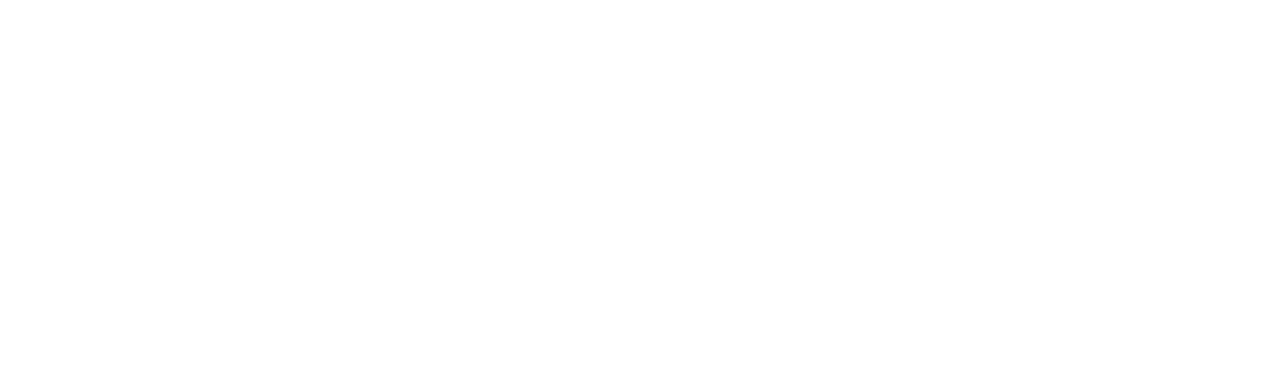
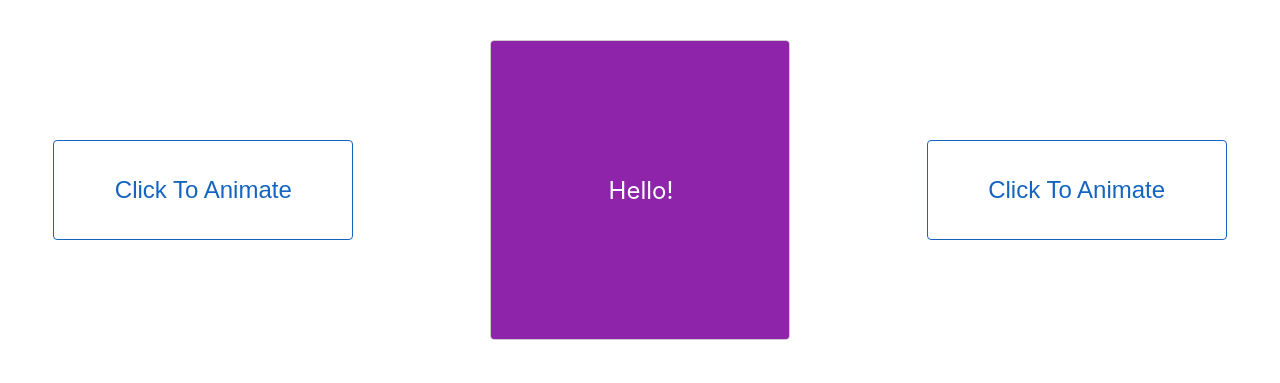
Before and after one commit to cherie-pavicoTsukayama/carousel-slide-animation-test, a plain HTML site: page index.html in a window 1280 px wide. Drawn offline with nearby package versions, Linux system fonts and the light colour scheme.

Commit message:
added the carousel and the animation

```diff
--- a/index.html
+++ b/index.html
@@ -3,9 +3,29 @@
 <head>
   <meta charset="UTF-8">
   <meta name="viewport" content="width=device-width, initial-scale=1.0">
+  <link rel="stylesheet" href="https://maxcdn.bootstrapcdn.com/bootstrap/4.0.0/css/bootstrap.min.css"
+    integrity="sha384-Gn5384xqQ1aoWXA+058RXPxPg6fy4IWvTNh0E263XmFcJlSAwiGgFAW/dAiS6JXm" crossorigin="anonymous">
+    <link rel="stylesheet" href="./styles.css">
   <title>Document</title>
 </head>
 <body>
+  <div class="row">
+    <button id="prev">Click To Animate</button>
+    <div class="major-parent-box">
 
+      <div id="parentBox" class="parent-box">
+        <div class="siblings sibling-one">
+          <span>Hello!</span>
+        </div>
+        <div class="siblings sibling-two">
+          <span>there!</span>
+        </div>
+      </div>
+    </div>
+
+    <button id="next">Click To Animate</button>
+  </div>
+
+  <script src="main.js"></script>
 </body>
 </html>
--- a/main.js
+++ b/main.js
@@ -0,0 +1,12 @@
+const prev = document.getElementById('prev');
+const parentBox = document.getElementById('parentBox');
+const next = document.getElementById('next');
+prev.addEventListener('click', handleClickPrev);
+next.addEventListener('click', handleClickNext);
+function handleClickPrev() {
+  parentBox.classList.add('move-right');
+}
+function handleClickNext() {
+  parentBox.classList.remove('move-right');
+
+}
--- a/styles.css
+++ b/styles.css
@@ -0,0 +1,58 @@
+.major-parent-box {
+  height: 300px;
+  width: 300px;
+  background-color: #fafafa;
+  border: 1px solid #ccc;
+  overflow: hidden;
+  margin: 40px auto;
+  border-radius:4px;
+}
+
+.parent-box {
+  height: 300px;
+  width: 600px;
+  transition: 0.3s ease-in-out;
+  -webkit-transition: 0.3s ease-in-out;
+}
+
+.siblings {
+  display:block;
+  float:left;
+  height: 300px;
+  width: 50%;
+}
+
+.sibling-one {
+  background-color: #8e24aa;
+}
+
+.sibling-two {
+  background-color: #e65100;
+}
+
+span {
+  color: #fff;
+  font-size: 24px;
+  text-align: center;
+  display: block;
+  line-height: 299px;
+}
+
+button {
+  display: block;
+  width: 300px;
+  height: 100px;
+  margin: auto;
+  background-color: #fff;
+  border: 1px solid #1565c0;
+  border-radius: 4px;
+  color: #1565c0;
+  cursor: pointer;
+  font-size:24px;
+  font-family:arial;
+}
+
+.move-right {
+  transform: translateX(-50%);
+  -webkit-transform:translateX(-50%);
+}
```
